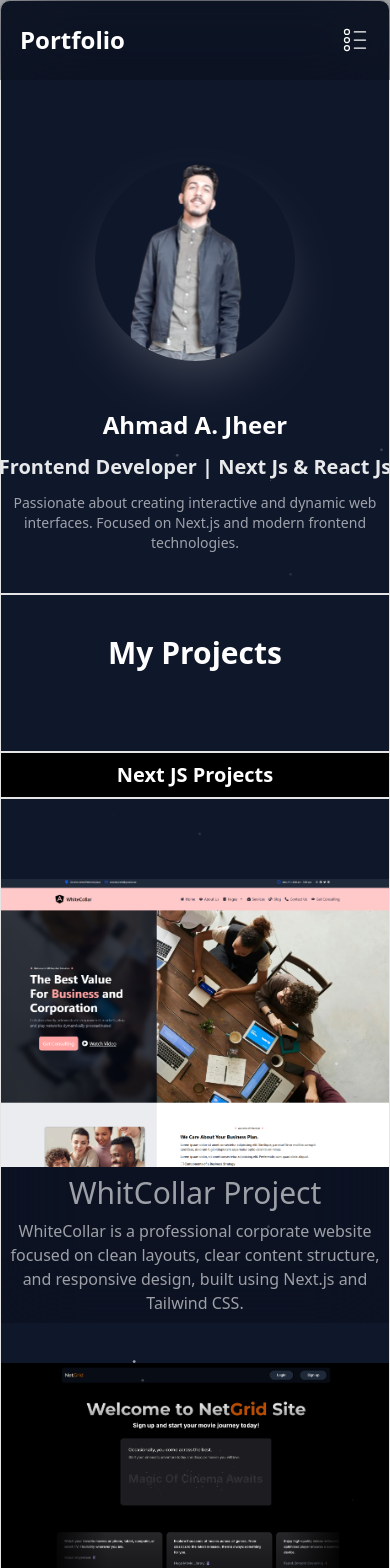
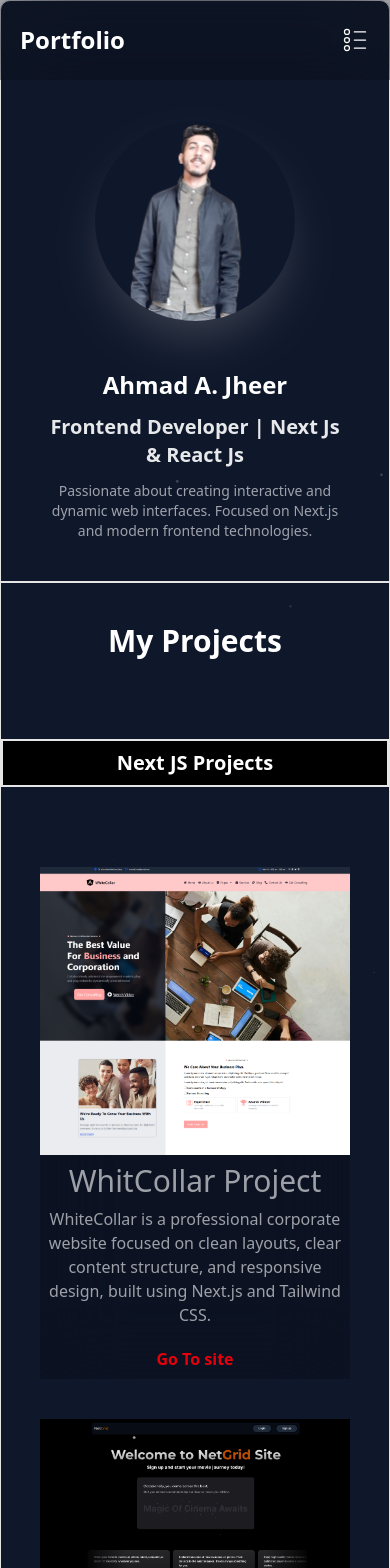
Before and after one commit to a7mad-jheer/Portfolio, a Next.js app: page / in a window 390 px wide. Shown: the top 1568 px of the page. Built offline with nearby package versions, Linux system fonts and the light colour scheme.

Commit message:
update responsive

```diff
--- a/app/Components/LandingComponent/AboutMe.tsx
+++ b/app/Components/LandingComponent/AboutMe.tsx
@@ -7,7 +7,7 @@ const AboutMeText = [
 ]
 export const AboutMe = () => {
 return (
-    <div className="relative md:my-20 md:py-20 py-10 px-10 border-y-2">
+    <div className="relative md:my-20 md:py-20 p-5 border-y-2">
         <Title text="About ME"/>
 
         <div className="z-15 flex flex-col md:flex-row justify-center gap-2 md:my-20 my-10">
--- a/app/Components/LandingComponent/Contact.tsx
+++ b/app/Components/LandingComponent/Contact.tsx
@@ -44,7 +44,7 @@ export const Contact = () => {
     <div className="relative md:my-20 md:py-0 py-10">
       <Title text="Contact Me" />
       <div className="flex flex-col md:flex-row items-center justify-center gap-2">
-        <form onSubmit={handelSendMess} className="bg-black/20 backdrop-blur-2xl w-100 md:my-20 my-5 md:p-10 p-5 flex flex-col items-center gap-5 rounded-2xl shadow-2xl">
+        <form onSubmit={handelSendMess} className="bg-black/20 backdrop-blur-2xl sm:w-100 w-full md:my-20 my-5 md:p-10 p-5 flex flex-col items-center gap-5 rounded-2xl shadow-2xl">
           <h1 className="text-2xl text-white font-semibold ">Send a Message</h1>
           <input
             type="text"
--- a/app/Components/LandingComponent/Footer.tsx
+++ b/app/Components/LandingComponent/Footer.tsx
@@ -1,22 +1,22 @@
 export const Footer = () => {
   return (
-    <div className="relative mt-6 text-center bg-black/20 backdrop-blur-2xl md:p-15  py-15">
-      <div className="space-x-3 ">
+    <div className=" bg-black/20 backdrop-blur-2xl pb-10  p-5">
+      <div className="space-x-3 flex flex-col sm:flex-row justify-center items-center text-center gap-3 ">
         <a
           href="https://wa.me/972597752547?text=Hi, I'm contacting you from your portfolio website!"
-          className="bg-white/10 text-white px-6 py-3  rounded-full hover:bg-white/20 transition"
+          className="w-fit bg-white/10 text-white px-6 py-3 rounded-full hover:bg-white/20 transition m-0"
           target="_blank" rel="noopener noreferrer"
         >
           Let’s Work Together
         </a>
 
-        <button className="bg-white/10 text-white px-6 py-3  rounded-full hover:bg-white/20 transition">
+        <button className="w-fit bg-white/10 text-white px-6 py-3  rounded-full hover:bg-white/20 transition">
           <a href="/Portfolio/portfolio_ahmedJh.zip" download>
             DownLoad Portfolio
           </a>
         </button>
       </div>
-      <p className="absolute bottom-1 left-1/2 -translate-x-1/2 text-gray-400 text-sm w-fit ">
+      <p className="absolute bottom-1 left-1/2 -translate-1/2 text-center w-full text-gray-400 text-sm ">
         © 2026 Ahmed Jheer. All rights reserved.
       </p>
     </div>
--- a/app/Components/LandingComponent/Skills.tsx
+++ b/app/Components/LandingComponent/Skills.tsx
@@ -28,7 +28,7 @@ const tools : SkillsData[] = [
 
 export const Skills = () => {
     return(
-        <div className="p-10">
+        <div className="p-5">
                 <Title text="Tools & Technologies"/>
                 <div className="md:mt-20 ">
                     <Description text="Technologies I have worked with"/>
--- a/app/Components/LandingComponent/project.tsx
+++ b/app/Components/LandingComponent/project.tsx
@@ -79,24 +79,21 @@ const CardInfoJS = [
   },
 ];
 
-
-const ProjectSection : Section[]= [
+const ProjectSection: Section[] = [
   { id: 0, title: "Next JS Projects", data: CardInfoNext },
   { id: 1, title: "Html & Css & JavaScript Projects", data: CardInfoHTMLJS },
   { id: 2, title: "JavaScript Projects", data: CardInfoJS },
 ];
 
-
 export const Project = () => {
   return (
-    <div className=" md:my-20 md:py-20 py-10 px-10 border-y-2 ">
+    <div className=" md:my-20 md:py-20 py-10  border-y-2 ">
       <Title text="My Projects" />
 
       {ProjectSection.map((project) => {
         return (
           <div key={project.id} className="md:mt-20">
-              <Description text={project.title} />
-
+            <Description text={project.title} />
             <CardProject CardData={project.data} />
           </div>
         );
--- a/app/Components/global/Card.tsx
+++ b/app/Components/global/Card.tsx
@@ -5,7 +5,7 @@ export const Card = ({items} : {items : {id:number , name:string , color:string}
             return (
       <div
       key={item.id}
-        className={`backdrop-blur-2xl ${item.color} rounded-4xl md:py-10 py-3 text-center duration-400   w-100 `}>
+        className={`backdrop-blur-2xl ${item.color} rounded-4xl md:py-10 py-3 text-center duration-400   sm:w-80 w-full`}>
         <h2 className=" md:text-3xl text-xl font-semibold ">{item.name}</h2>
       </div>
             )
--- a/app/Components/global/CardProject.tsx
+++ b/app/Components/global/CardProject.tsx
@@ -5,15 +5,15 @@ import { CardInfo } from "@/config/navigation";
 export const CardProject = ({ CardData }: { CardData: CardInfo[] }) => {
   return (
 
-      <div className="flex flex-col md:flex-row items-center justify-center gap-10 rounded-2xl bg-transparent ">
+      <div className="flex flex-col md:flex-row md:flex-wrap items-center justify-center gap-10 rounded-2xl bg-transparent ">
         {CardData.map((data) => {
           return (
             <div
               key={data.id}
-              className="relative backdrop-blur-2xl md:w-1/3  group [perspective:1000px]  "
+              className="relative backdrop-blur-2xl w-[80%]  group [perspective:1000px]"
             >
               <div
-                className="transition-transform group-hover:[transform:rotateX(40deg)] transform-style-preserve-3d duration-300"
+                className="transition-transform group-hover:[transform:rotateX(40deg)]   transform-style-preserve-3d duration-300"
               >
                 <div className="relative w-full h-72 z-10">
                   <Image
@@ -24,13 +24,21 @@ export const CardProject = ({ CardData }: { CardData: CardInfo[] }) => {
                   />
                 </div>
 
-                <div className="text-white/60 p-2 space-y-2 bg-black/20">
-                  <h1 className="text-center text-3xl">{data.title}</h1>
-                  <p className="text-center">{data.description}</p>
+                <div className="text-white/60 p-2 space-y-2 bg-black/20 text-center ">
+                  <h1 className=" text-3xl">{data.title}</h1>
+                  <p className="mb-5">{data.description}</p>
+                  <Link
+                  className="md:hidden text-red-600 text-md   font-semibold "
+                  href={data.href}
+                >
+                  Go To site
+                </Link>
                 </div>
+
+
               </div>
 
-              <div className="absolute top-0 left-1/2 -translate-x-1/2 text-center  z-0 ">
+              <div className="hidden md:block absolute  top-0 left-1/2 -translate-x-1/2 text-center  z-0 ">
                 <Link
                   className=" text-white/70 text-xl font-semibold "
                   href={data.href}
--- a/app/Components/global/ListNav.tsx
+++ b/app/Components/global/ListNav.tsx
@@ -14,7 +14,7 @@ export const ListNav = ({data} : ListNavProps) => {
       key={item.id}
       className={` text-white/40 p-5 flex items-center justify-between font-semibold hover:bg-black hover:text-white`}
     >
-      <a href={item.href} target="_blank" rel="noopener noreferrer"   className="flex gap-2 items-center">
+      <a href={`#${item.href}`}  className="flex gap-2 items-center">
         <span className="text-2xl">{item.icon}</span>
         <span className="text-xl">{item.name}</span>
       </a >
--- a/app/Components/global/ParticlesBasic.tsx
+++ b/app/Components/global/ParticlesBasic.tsx
@@ -2,7 +2,7 @@ import { Particles } from "@/config/components/ui/shadcn-io/particles";
 
 export  function ParticlesBasic({children} : {children:React.ReactNode}) {
   return (
-    <div className="relative flex  w-full flex-col items-center justify-center overflow-hidden rounded-lg border bg-slate-900 dark:bg-slate-950 md:shadow-xl xl:px-60 md:px-15 p-10">
+    <div className="relative flex  w-full flex-col items-center justify-center overflow-hidden rounded-lg border bg-slate-900 dark:bg-slate-950 md:shadow-xl xl:px-60 md:px-15 ">
         {children}
       <Particles className="absolute inset-0" color="#ffffff" ease={80} quantity={100} refresh />
     </div>
--- a/app/landing/page.tsx
+++ b/app/landing/page.tsx
@@ -1,9 +1,8 @@
-import Section from "../Components/global/Section"; // Client wrapper
+import Section from "../Components/LandingComponent/Section"; // Client wrapper
 
 export default function Landing() {
   return (
     <section id="landing-page" className="relative">
-
       <Section />
     </section>
   );
```
Also changed, not shown: app/Components/LandingComponent/Section.tsx (renamed from app/Components/global/Section.tsx, +2 -9 lines).
